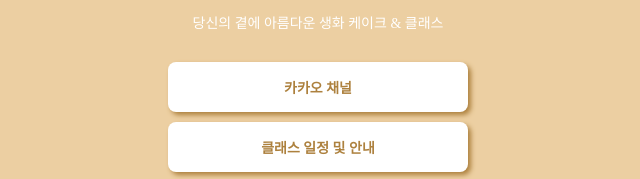
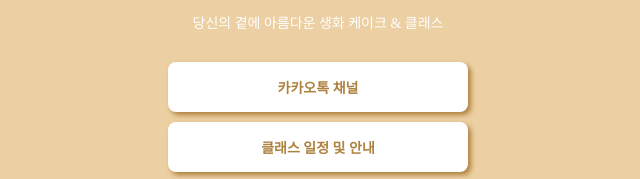
Before and after one commit to Lanouveaucake/Love, a plain HTML site: page index.html in a window 1280 px wide. Shown: the part 326-505 px from the top of the page, 322-962 px from the left. Drawn offline with Linux system fonts and the light colour scheme; a web font is replaced by a local one.

Commit message:
Update index.html

```diff
--- a/index.html
+++ b/index.html
@@ -90,7 +90,7 @@
             <div class="la"></div>
             <hi class="main">La nouveau</hi>
             <P class="sub">당신의 곁에 아름다운 생화 케이크 & 클래스</P>
-            <a target="_blank" href="https://pf.kakao.com/_rxixjlxj">카카오 채널</a>
+            <a target="_blank" href="https://pf.kakao.com/_rxixjlxj">카카오톡 채널</a>
             <a target="_blank" href="https://blog.naver.com/lanouveaucake">클래스 일정 및 안내</a>
             <a target="_blank" href="https://map.naver.com/v5/entry/place/1360271393?c=14128632.3570014,4513008.3284094,13,0,0,0,dh&placePath=%2Fhome">픽업 위치 안내</a>
         </div>
```
